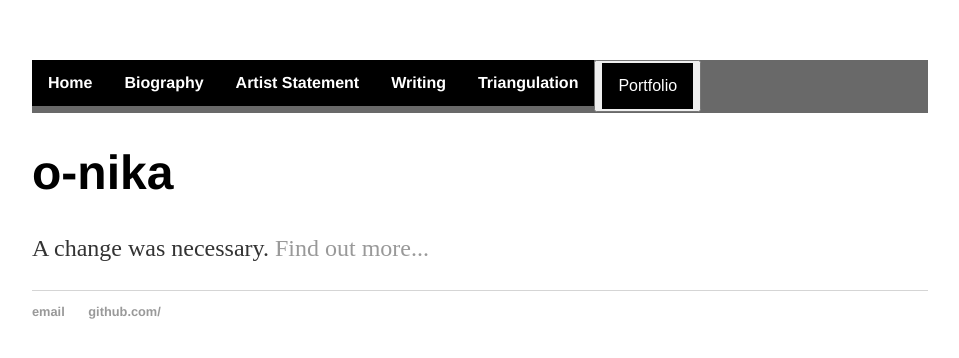
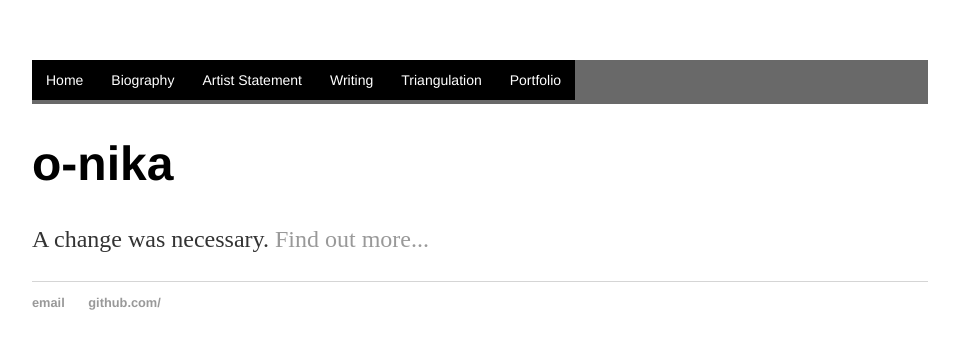
Before and after one commit to nikaroxanne/nikaroxanne.github.io, a Jekyll site: the page built from index.html, in a window 1280 px wide. Shown: the top 358 px of the page, without its empty margins (160-1119 px from the left). Built offline with Jekyll 4.4.1, drawn with Linux system fonts in a browser that asks for light colours.

Commit message:
finally fixed nav bar problem due to inheritance issues; now have to ensure proper behavior on hover

```diff
--- a/_includes/nav.html
+++ b/_includes/nav.html
@@ -3,13 +3,13 @@
 		{% for item in site.data.nav %}
 			{% if item.subfolderitems != null %}
 				<div class="dropdown">
-					<button onclick= "clickFunc()" class="dropbtn">
+					<div class="dropbtn">
 						<a href= "{{site.url}}{{ item.url }}"  class="{% if item.url == page.url %}active{% endif %}"> {{ item.title }}</a>
-					</button>
-					<div id="myDropdown" class="dropdown-content">
-						{% for entry in item.subfolderitems %}
-								<a href= "{{site.url}}{{item.url}}{{entry.url}}"> {{ entry.title}}</a>
-						{% endfor %}
+						<div class="dropdown-content">
+							{% for entry in item.subfolderitems %}
+									<a href= "{{site.url}}{{item.url}}{{entry.url}}"> {{ entry.title}}</a>
+							{% endfor %}
+						</div>
 					</div>
 				</div>
 			{% else %}
--- a/css/main.css
+++ b/css/main.css
@@ -6,41 +6,36 @@
 .nav-container {
 	overflow: hidden;
     	font-family:'Helvetica', 'Arial', 'Sans-Serif';
-	font-weight: bold;
 	background-color: #696969;
 }
 
 
 .nav-container a {
 	float: left;
-	font-size: 16px;
+	font-size: 14px;
 	color: white;
 	text-align: center;
-	padding: 14px 16px;
+	padding: 12px 14px;
 	text-decoration: none;
 	background-color: black;
 	display: block;
 }
 
-.dropdown {
-	float: left;
-	overflow: hidden;
-}
-
 
 .dropbtn a {
-	font-size: 16px;
+	font-size: 14px;
 	border: none;
 	outline: none;
 	color: white;
-	padding: 14px 16px;
+	padding: 12px 14px;
 }
 
-.nav-container a:hover, .dropdown:hover .dropbtn a {
+.nav-container a:hover{
 	background-color: red;
 }
 
 .dropdown {
+	position: relative;
 	display: inline-block;
 }
 
@@ -48,7 +43,7 @@
 	display: none;
 	position: absolute;
 	background-color: black;
-	min-width: 60px;
+	min-width: 160px;
 	box-shadow: 0px 8px 16px 0px rgba(0,0,0, 0.2);
 	z-index: 1;
 }
@@ -56,17 +51,17 @@
 .dropdown-content a {
 	color: white;
 	font-size: 16px;
-	padding: 7px 8px;
+	text-align: left;
+	padding: 14px 16px;
 	text-decoration: none;
 	display: block;
-	text-align: left;
 }
 
 .dropdown-content a:hover {
 	background-color: blue;
 }
 
-.dropdown:hover .dropdown-content {
+.dropdown:hover .dropdown-content{
 	display: block;
 }
 
@@ -74,8 +69,8 @@
 	background-color: green;
 }
 
-@media screen and (max-width: 400px) {
-	.nav-container a {float: none;}
+@media screen and (max-width: 600px) {
+	.nav-container a .dropdown-content a {float: none;}
 }
 
 footer ul {
```
